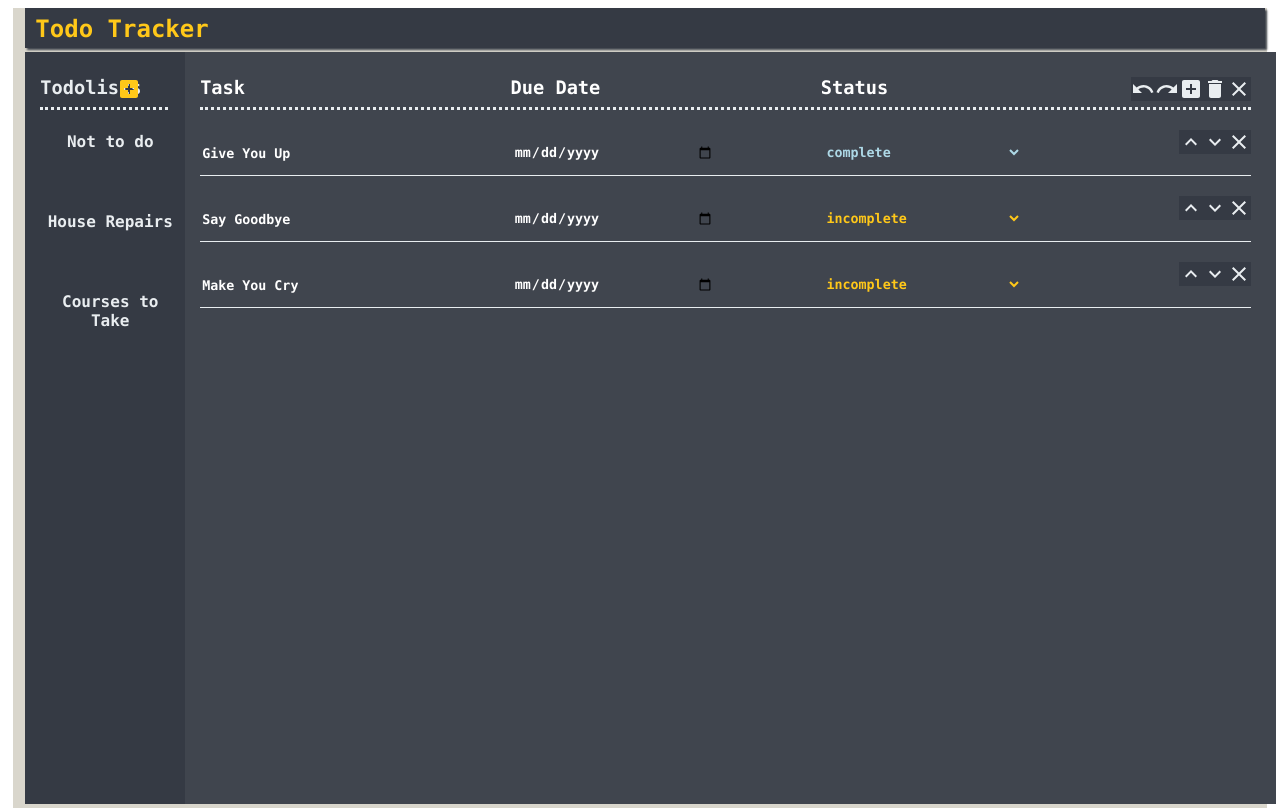
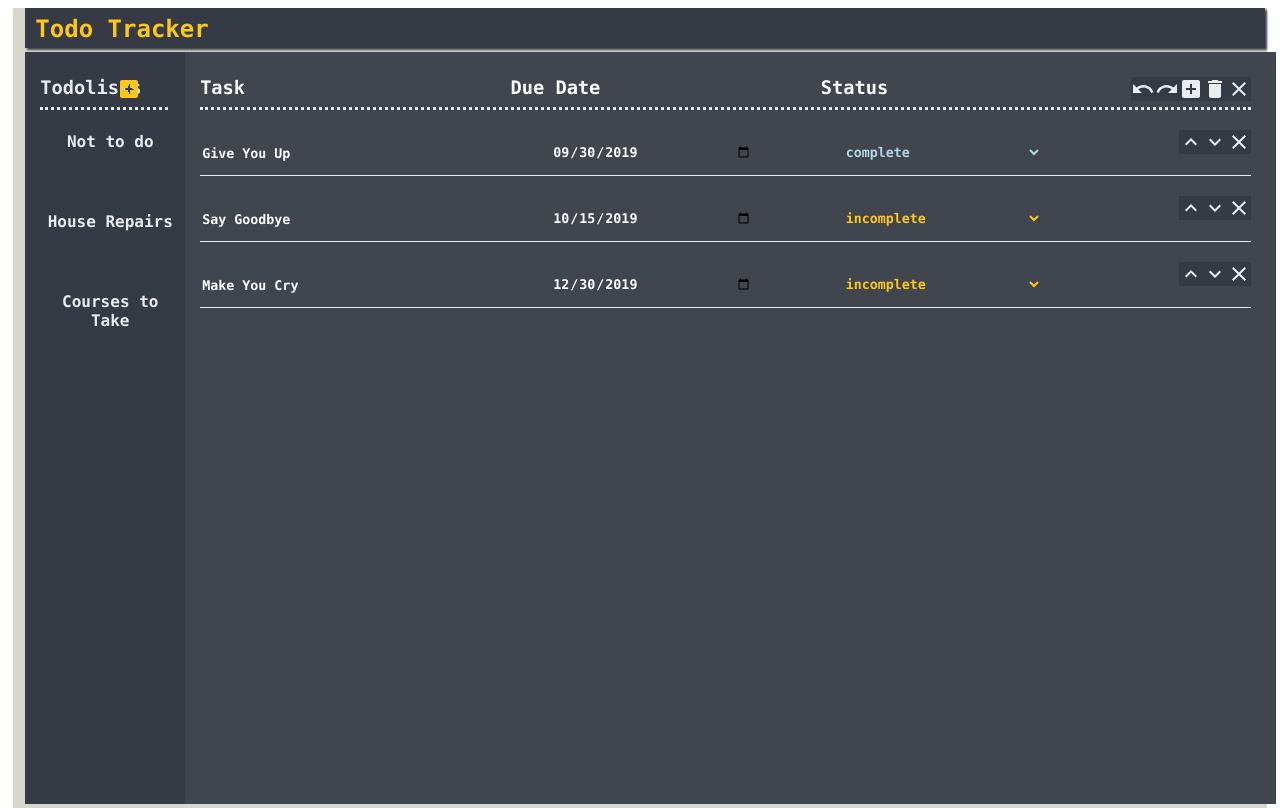
Before and after one commit to KostadinDev/todo_tracker_hw2, a React (Create React App) app: page / in a window 1280 px wide. Both pictures are taken after a click on the element "Not to do". Built offline with nearby package versions, Linux system fonts and the light colour scheme; the HTML template or start-up script is replaced by a standard one.

Commit message:
fixed due date

```diff
--- a/src/App.js
+++ b/src/App.js
@@ -108,9 +108,9 @@ class App extends Component {
   addItem = () =>{
     let newToDoListItem = {
       description: "No Description",
-      dueDate: "none",
+      due_date: "none",
       status: "incomplete",
-      id: Math.random().toString(36).substr(2, 9)
+      id: Math.random().toString(36).substr(2, 9),
     };
     this.state.currentList.items.push(newToDoListItem);
     this.setState({currentList:this.state.currentList})
@@ -132,7 +132,7 @@ class App extends Component {
   makeNewToDoListItem = () => {
     let newToDoListItem = {
       description: "No Description",
-      dueDate: "none",
+      due_date: "none",
       status: "incomplete",
     };
     return newToDoListItem;
@@ -149,26 +149,27 @@ class App extends Component {
     }
   }
 
+
+
   f = (event) => {
     let id = event.target.id.split("-").slice(-1)[0];
     let box = event.target.id.split("-")[0];
 
-
+    console.log("CHANGE NO?")
     for (let i = 0; i < this.state.currentList.items.length; i++) {
       if (this.state.currentList.items[i].id == id) {
         console.log(this.state.currentList.items[i].id, id, 'execute')
         if (box === "description") {
-          console.log(event.target.value)
           let transaction = new Transaction(this.state.currentList);
           this.tps.addTransaction(transaction);
           this.state.currentList.items[i].description = event.target.value;
           this.setState({ currentList: this.state.currentList });
         }
-        if (box === "dueDate") {
+        if (box === "due_date") {
+
           let transaction = new Transaction(this.state.currentList);
           this.tps.addTransaction(transaction);
-          console.log(event.target.value)
-          this.state.currentList.items[i].dueDate = event.target.value;
+          this.state.currentList.items[i].due_date = event.target.value.toString();
           this.setState({ currentList: this.state.currentList });
         }
         if (box === "status") {
@@ -215,10 +216,8 @@ class App extends Component {
       }
     }
 
-    console.log(id, box);
-    // for (let i = 0;i < newList.items.length;i++){
-    //   newList.items[i].description =
-    // }
+
+
   };
 
   // THIS IS A CALLBACK FUNCTION FOR AFTER AN EDIT TO A LIST
@@ -247,7 +246,9 @@ class App extends Component {
         addItem = {this.addItem}
         close ={this.closeList}
         delete ={this.deleteList}
-        undo={this.undo} />
+        undo={this.undo}
+        submitForm={this.submitForm} />
+
       </div>
     );
   }
--- a/src/common/transaction.js
+++ b/src/common/transaction.js
@@ -9,6 +9,7 @@ export default class Transaction {
     constructor(currentList) {
         this.currentList = currentList;
         this.oldList = JSON.parse(JSON.stringify(currentList));
+
     }    /**
      * This method is called by jTPS when a transaction is executed.
      */
--- a/src/components/ToDoItem.js
+++ b/src/components/ToDoItem.js
@@ -27,6 +27,11 @@ class ToDoItem extends Component {
         return status == "complete" ? "incomplete" : "complete";
     }
 
+    handleSubmit = (event) =>{
+      event.preventDefault();
+      this.props.submitForm.bind(this);
+    }
+
     render() {
         // DISPLAY WHERE WE ARE
         console.log("\t\t\tToDoItem render");
@@ -34,12 +39,12 @@ class ToDoItem extends Component {
         let statusType = "complete";
         if (listItem.status === "incomplete")
             statusType = "incomplete";
-
+        console.log("DATE TIME: ", listItem.due_date)
         return (
           <div id={"todo-list-item-" + listItem.id} className="list-item-card">
             {/* <div className='item-col task-col'>{listItem.description}</div> */}
 
-            <form>
+            <form >
               <label>
                 <input
                   id={"description-" + listItem.id}
@@ -49,17 +54,18 @@ class ToDoItem extends Component {
                   onChange={this.props.updateList}
                   value={listItem.description}
                 />
+                <input type ='submit' className='unavailable'/>
               </label>
             </form>
             <form>
               <label>
                 <input
-                  id={"dueDate-" + listItem.id}
+                  id={"due_date-" + listItem.id}
                   type="date"
                   className="item-input"
                   name="date"
                   onChange={this.props.updateList}
-                  value={listItem.dueDate}
+                  value={listItem.due_date}
                 />
               </label>
             </form>
--- a/src/components/Workspace.js
+++ b/src/components/Workspace.js
@@ -72,6 +72,7 @@ class Workspace extends Component {
               key={toDoListItem.id}
               toDoListItem={toDoListItem} // PASS THE ITEM TO THE CHILDREN
               updateList={this.props.updateList}
+              submitForm = {this.props.submitForm}
             />
           ))}
         </div>
--- a/src/css/todo_layout.css
+++ b/src/css/todo_layout.css
@@ -42,6 +42,8 @@
     grid-row: 2 span 1;
     display: flex;
     flex-direction: column;
+    overflow-x: hidden;
+    overflow-y: auto;
 }
 
 #left-sidebar-header {
```
